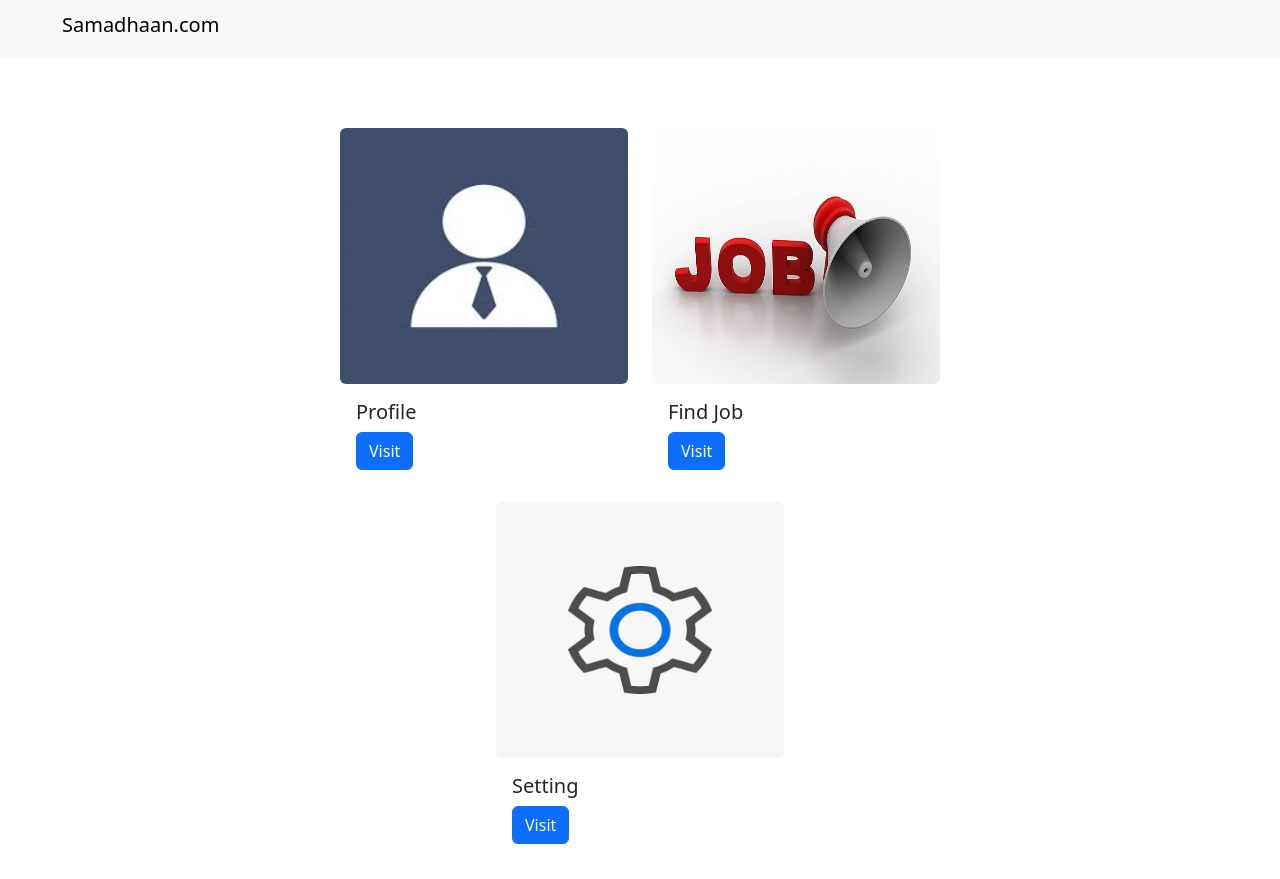
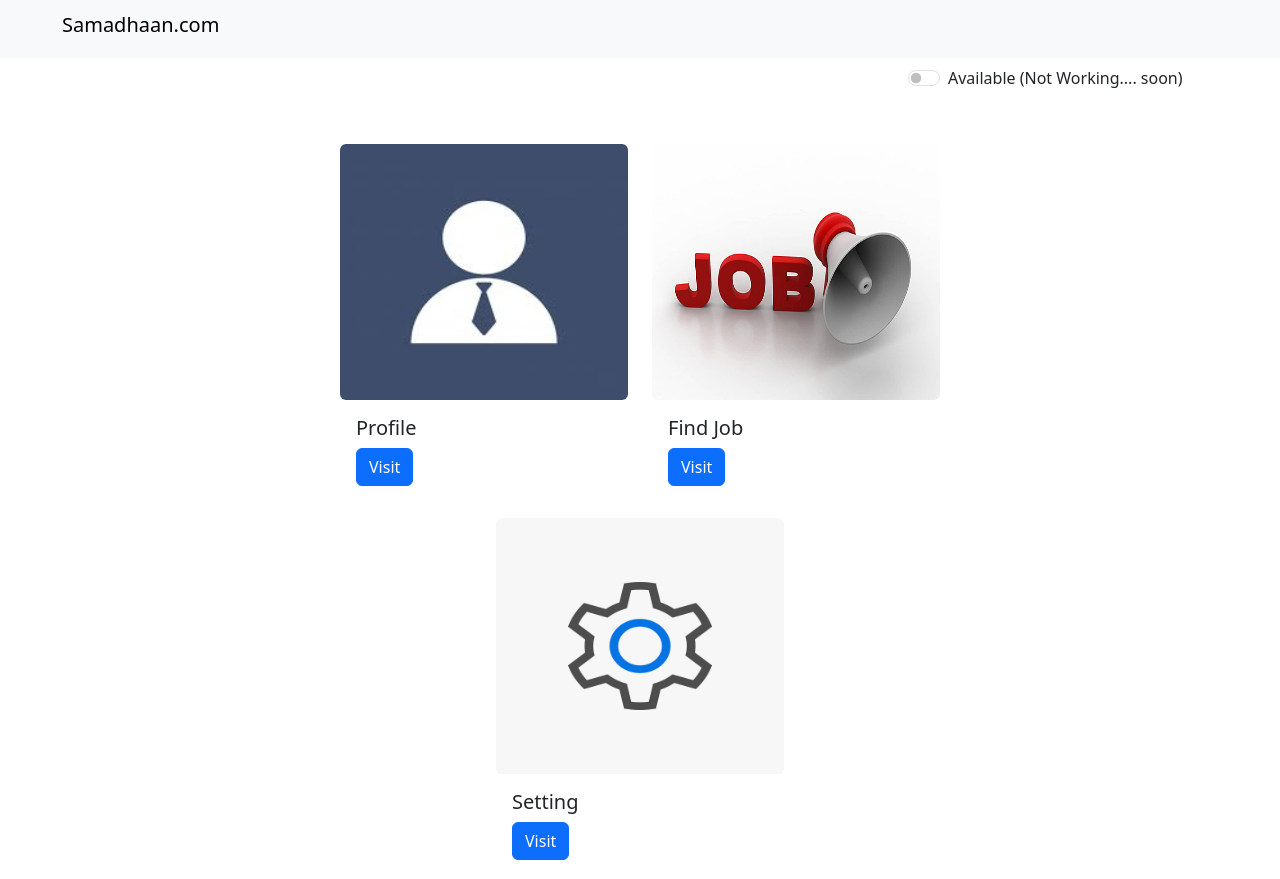
Before and after one commit to moneygoyal02/Project, a website: page public/service-provider-dash.html in a window 1280 px wide. Shown: the top 879 px of the page. Drawn offline with nearby package versions, Linux system fonts and the light colour scheme.

Commit message:
available button

```diff
--- a/public/service-provider-dash.html
+++ b/public/service-provider-dash.html
@@ -96,7 +96,7 @@
       integrity="sha384-T3c6CoIi6uLrA9TneNEoa7RxnatzjcDSCmG1MXxSR1GAsXEV/Dwwykc2MPK8M2HN"
       crossorigin="anonymous"
     />
-    <!-- ---------------------- Password update in Setting-------------- -->
+    <!-- ---------------------- Password update in Setting and status-------------- -->
     <script>
       $(document).ready(function () {
         $("#changebtn").click(function () {
@@ -117,6 +117,8 @@
               alert("Error=" + err);
             });
         });
+
+
       });
     </script>
   </head>
@@ -135,8 +137,24 @@
     </nav>
 
     <div
+    class="container mt-2"
+    style="width: 308px; height: 48px; margin-left: 70%"
+  >
+    <div class="row">
+      <div class="col">
+
+        <div class="form-check form-switch">
+          <input class="form-check-input " type="checkbox" role="switch" id="Available" >
+          <label class="form-check-label" for="Available">Available (Not Working.... soon)</label>
+        </div>
+
+      </div>
+    </div>
+  </div>
+
+    <div
       class="container d-flex mb-3 justify-content-center"
-      style="margin-top: 70px"
+      style="margin-top: 30px"
     >
       <div class="row">
         <!-- --------------------------profile--------------------------- -->
```
